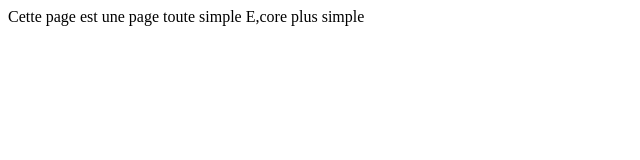
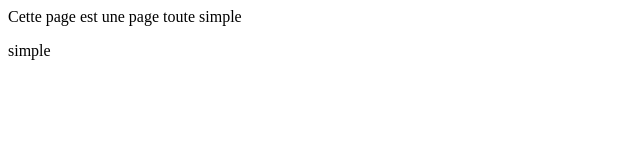
Before and after one commit to Schoras/TEST_COURS_GIT, a plain HTML site: page index.html in a window 1280 px wide. Shown: the whole page, without its empty margins (0-640 px from the left). Drawn offline with Linux system fonts and the light colour scheme.

Commit message:
messaget

```diff
--- a/index.html
+++ b/index.html
@@ -7,6 +7,9 @@
   Cette page est une
   page toute simple
 
-  E,core plus simple
+  <p>
+  simple
+  </p>
+
   </body>
 </html>
```
